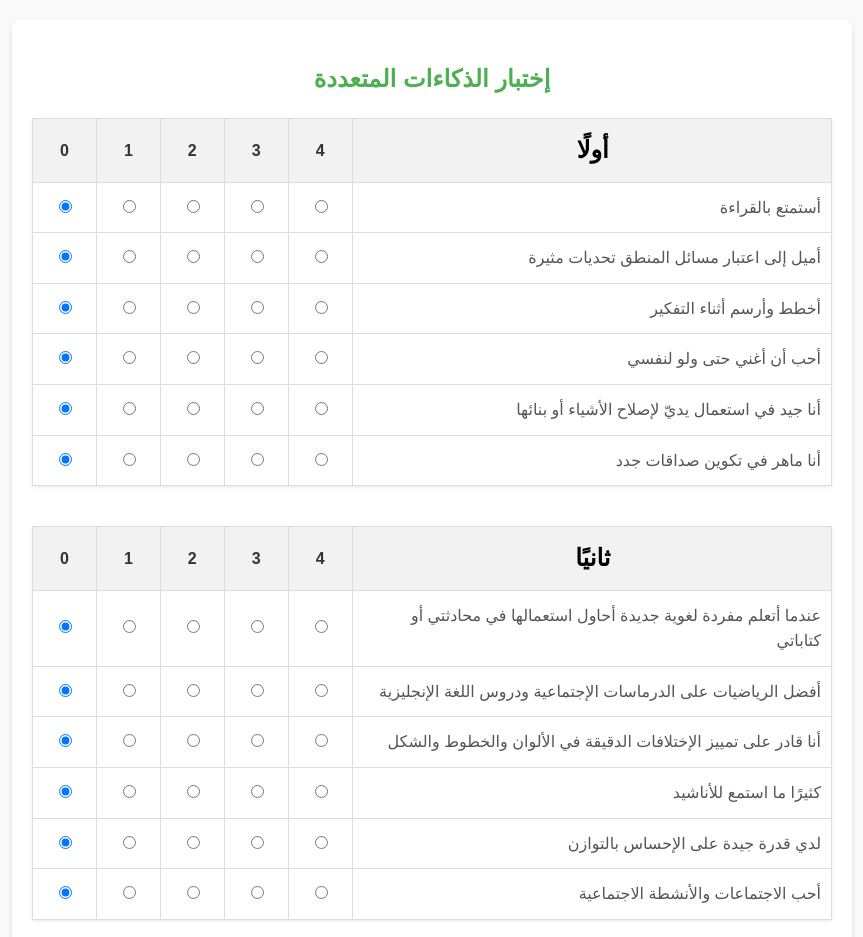
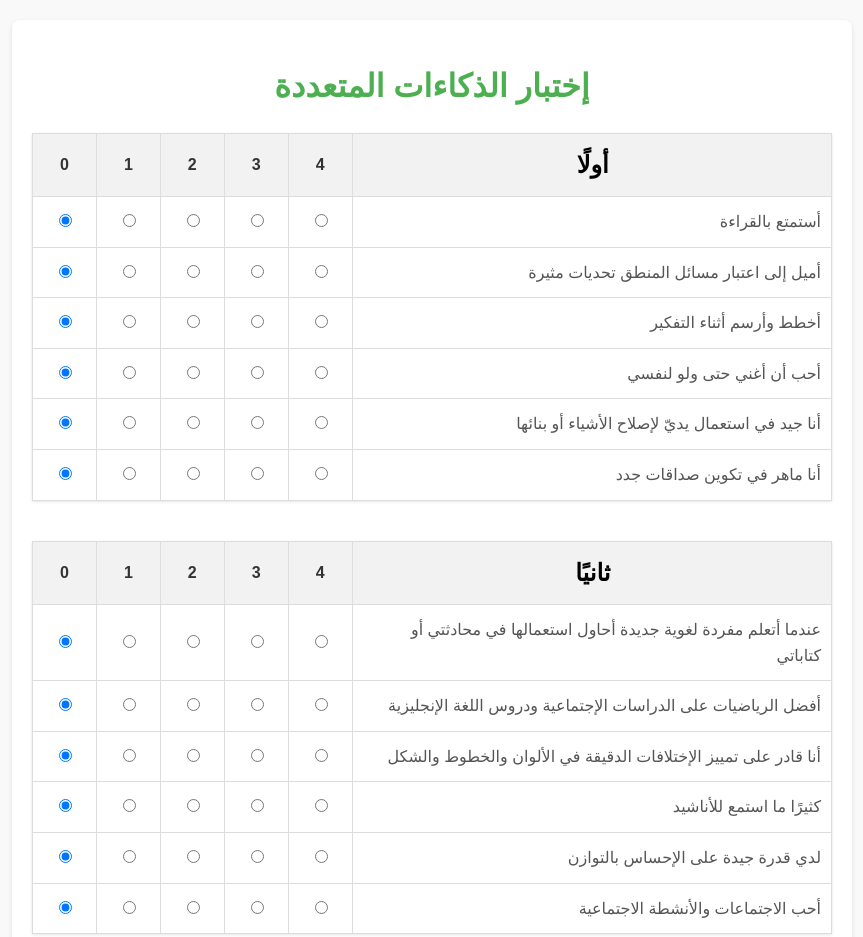
Before and after one commit to SamiOmran/Multiple-Intelligences-Test, a plain HTML site: page index.html in a window 1280 px wide. Shown: the top 937 px of the page, without its empty margins (208-1071 px from the left). Drawn offline with Linux system fonts and the light colour scheme.

Commit message:
small edits

```diff
--- a/index.html
+++ b/index.html
@@ -8,7 +8,7 @@
 	</head>
 	<body>
 		<div class="container">
-			<h2>إختبار الذكاءات المتعددة</h2>
+			<h1>إختبار الذكاءات المتعددة</h1>
 			<form id="intelligenceForm">
 				<!-- Sections will be dynamically added here -->
 				<div id="form-sections"></div>
--- a/questions.json
+++ b/questions.json
@@ -9,7 +9,7 @@
     ],
     "ثانيًا": [
         "عندما أتعلم مفردة لغوية جديدة أحاول استعمالها في محادثتي أو كتاباتي",
-        "أفضل الرياضيات على الدرماسات الإجتماعية ودروس اللغة الإنجليزية",
+        "أفضل الرياضيات على الدراسات الإجتماعية ودروس اللغة الإنجليزية",
         "أنا قادر على تمييز الإختلافات الدقيقة في الألوان والخطوط والشكل",
         "كثيرًا ما استمع للأناشيد",
         "لدي قدرة جيدة على الإحساس بالتوازن",
@@ -25,7 +25,7 @@
     ],
     "رابعًا": [
         "أتكلم بالمجازات واستخدم لغة معبرة",
-        "أجيد العمل بالإعداد والبيانات",
+        "أجيد العمل بالأعداد والبيانات",
         "أجيد قراءة الخرائط",
         "أنا قادر على العزف على آلية موسيقية بصورة جيدة",
         "كثيرًا ما أتحدث بيديّ",
--- a/script.js
+++ b/script.js
@@ -102,7 +102,7 @@ document.getElementById('intelligenceForm').addEventListener('submit', function(
     }
 
     // Adding the summation row at the end
-    table += '<tr class="sum-row"><td>Sum</td>';
+    table += '<tr class="sum-row"><td>المجموع</td>';
     sectionSums.forEach(sum => {
         table += `<td>${sum}</td>`;
     });
--- a/styles.css
+++ b/styles.css
@@ -18,7 +18,7 @@ body {
 }
 
 /* Header Styles */
-h2 {
+h2,h1 {
     text-align: center;
     color: #4CAF50;
     margin-bottom: 20px;
```
